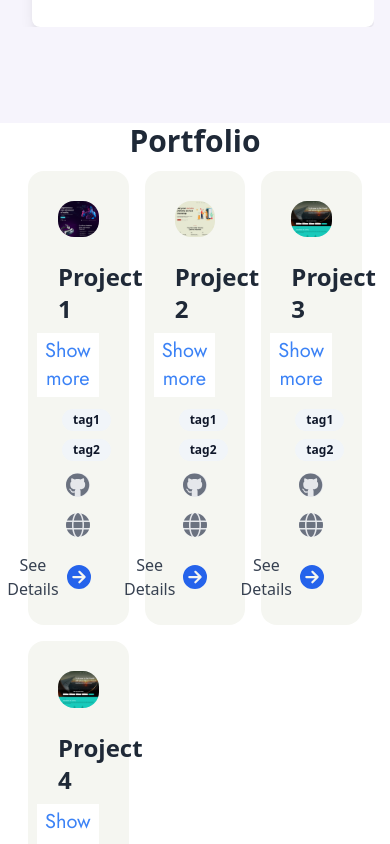
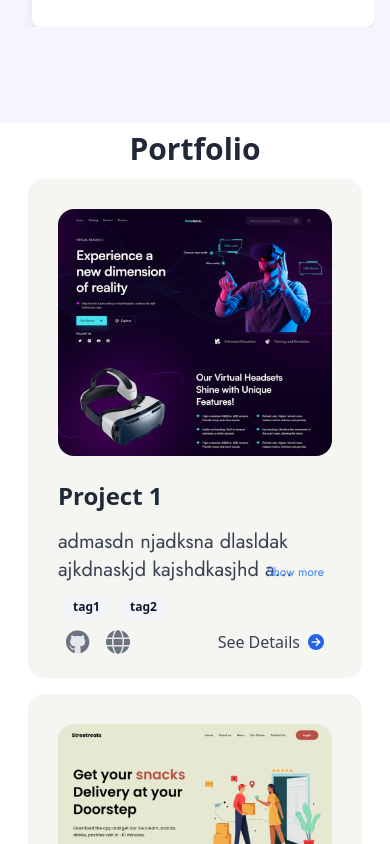
Before and after one commit to gauravprwl14/portfolio-nextjs-website, a Next.js app: page / in a window 390 px wide. Shown: the part 4300-5144 px from the top of the page. Built offline with nearby package versions, Linux system fonts and the light colour scheme.

Commit message:
align the portfolio project to be center aligned and stack vertical on mobile devices

```diff
--- a/src/components/Portfolio/index.tsx
+++ b/src/components/Portfolio/index.tsx
@@ -8,16 +8,16 @@ import { faArrowCircleRight } from "@fortawesome/free-solid-svg-icons";
 export const Portfolio = () => {
   console.log(PORTFOLIO);
   return (
-    <div className="process-section h-auto w-full float-left clear-both mx-auto px-4 lg:px-10">
+    <div className="process-section h-auto w-full float-left clear-both mx-auto px-4 py-2 lg:px-10">
       <div className="portfolio-section w-full h-auto float-left clear-both">
-        <div className="portfolio-content w-full h-auto float-left clear-both">
+        <div className="portfolio-content w-full h-auto float-left clear-both ">
           <div className="portfolio-title w-full h-auto float-left clear-both">
             <h2 className="text-3xl font-bold text-center text-gray-800">
               Portfolio
             </h2>
           </div>
 
-          <div className="portfolio-list w-full h-auto float-left clear-both grid grid-cols-3 gap-4 p-3 m-b-3 rounded-3xl justify-between">
+          <div className="portfolio-list w-full h-auto float-left clear-both grid grid-cols-1 lg:grid-cols-3 gap-4 p-3 m-b-3 rounded-3xl justify-between">
             {PORTFOLIO.items.map((item, index) => {
               return <PortfolioItem {...item} key={index}></PortfolioItem>;
             })}
@@ -100,7 +100,7 @@ const IconList = ({ links }) => {
           <span>See Details </span>
           <FontAwesomeIcon
             icon={faArrowCircleRight}
-            className="text-blue-600 text-2xl ml-2 max-w-8"
+            className="text-blue-600 max-w-6  lg:text-2xl ml-2 lg:max-w-8"
           />
         </button>
       </div>
--- a/src/components/TextWrapper/index.tsx
+++ b/src/components/TextWrapper/index.tsx
@@ -43,9 +43,9 @@ export const TextWrapper: React.FC<TextWrapperProps> = ({
           {text}
         </p>
         {!isExpanded && isTruncatable && (
-          <div className="absolute bottom-0 right-0 bg-white px-2 py-1">
+          <div className="absolute bottom-0 right-0 px-2 py-0 z-10">
             <button
-              className="text-blue-500 hover:text-blue-700"
+              className="text-blue-500 hover:text-blue-700 text-xs"
               onClick={toggleExpand}
             >
               Show more
@@ -55,7 +55,7 @@ export const TextWrapper: React.FC<TextWrapperProps> = ({
       </div>
       {isExpanded && (
         <button
-          className="text-blue-500 hover:text-blue-700"
+          className="text-blue-500 hover:text-blue-700 text-xs z-10"
           onClick={toggleExpand}
         >
           Show less
```
